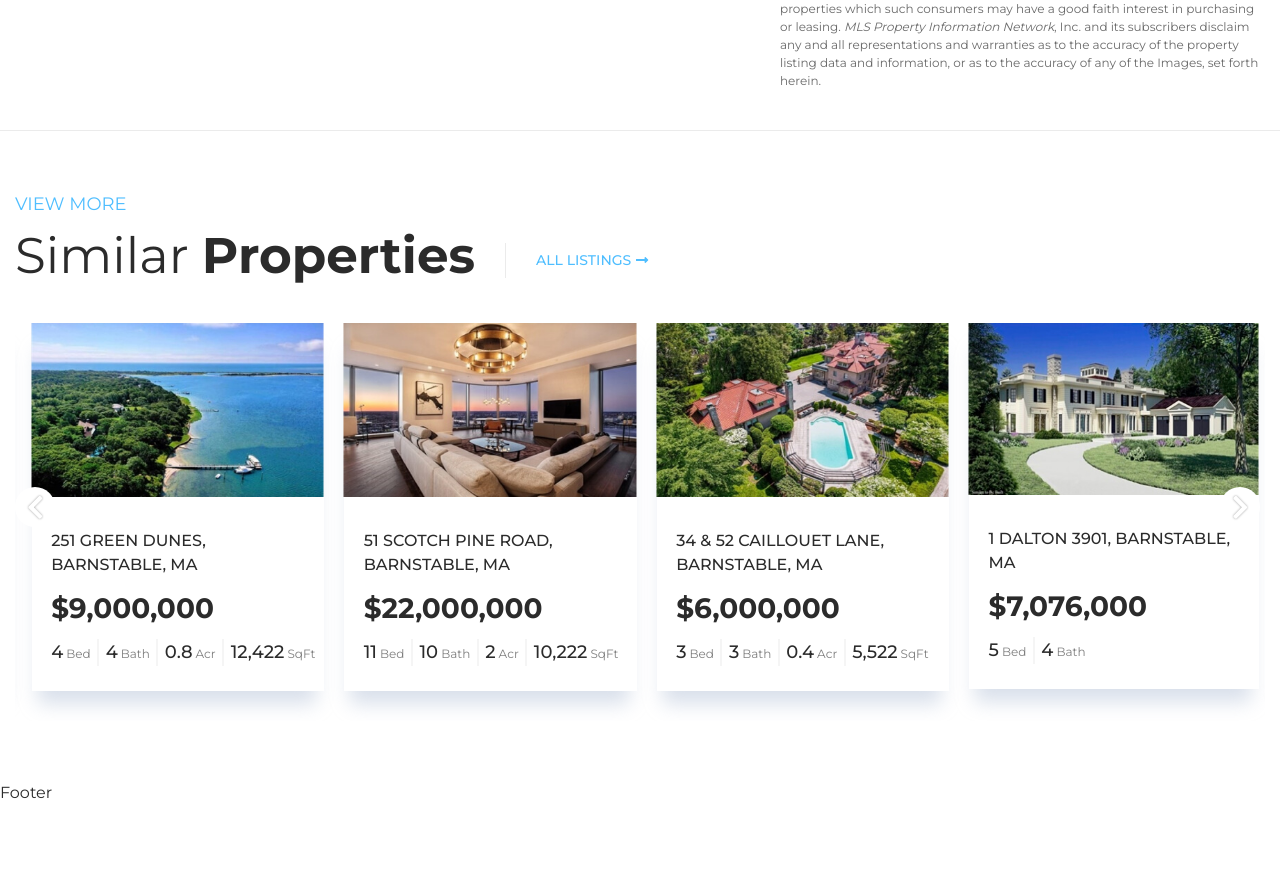
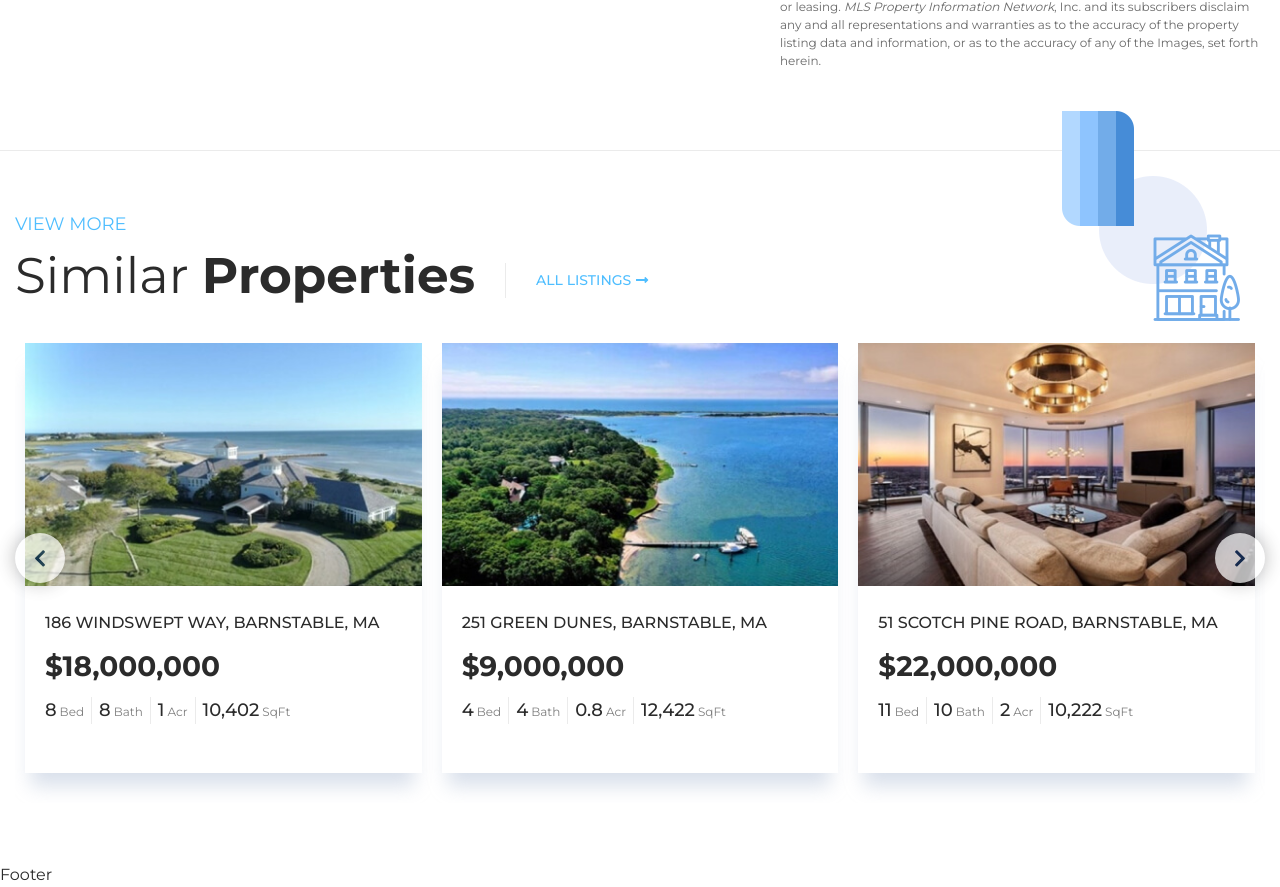
Before and after one commit to banderovskyi/detail-view-page, a React (Create React App) app: page / in a window 1280 px wide. Shown: the part 3445-4332 px from the top of the page. Before the commit the page ends 4250 px from the top, so only its background shows below. Built offline with nearby package versions, Linux system fonts and the light colour scheme.

Commit message:
Finished slider

```diff
--- a/src/App.scss
+++ b/src/App.scss
@@ -18,7 +18,7 @@
 }
 
 .page-wrapper {
-  padding: 40px 0;
+  padding: 20px 0 80px 0;
   .container {
     display: flex;
     flex-wrap: wrap;
--- a/src/components/CardsSlider/CardsSlider.js
+++ b/src/components/CardsSlider/CardsSlider.js
@@ -12,37 +12,37 @@ const CardsSlider = (props) => {
   const tabletBreakpoint = 922;
   const mobileBreakpoint = 768;
 
-  const cardsCountInit = {
-    fullHd: 4,
-    desktop: 3,
+  const cardsCountNumber = {
+    desktop: 4,
+    laptop: 3,
     tablet: 2,
     mobile: 1,
   };
-  const [cardsCount, setCardsCount] = useState(cardsCountInit.fullHd);
+  const [cardsCount, setCardsCount] = useState(cardsCountNumber.desktop);
 
   const [itemsLength] = useState(props.items.length);
 
-  const [activeItemIndex, setActiveItemIndex] = useState(0);
-  const [mainWrapperWidth, setMainWrapperWidth] = useState(0);
+  const [windowWidth, setwindowWidth] = useState(0);
+  const [activeCardIndex, setActiveCardIndex] = useState(0);
+  const [sliderWrapperWidth, setSliderWrapperWidth] = useState(0);
   const [itemNodeWidth, setItemNodeWidth] = useState(0);
-  const [transformWidth, setTransformWidth] = useState(0);
 
   const $sliderWrapper = useRef(null);
 
   const initSliderSizes = () => {
-    const nodeWidth = $sliderWrapper.current.clientWidth;
-    setItemNodeWidth(nodeWidth / cardsCount);
-    setMainWrapperWidth((nodeWidth / cardsCount) * itemsLength);
-    setTransformWidth(nodeWidth / cardsCount);
-    if (window.innerWidth < mobileBreakpoint) {
-      setCardsCount(cardsCountInit.mobile);
-    } else if (mobileBreakpoint < window.innerWidth && window.innerWidth < tabletBreakpoint) {
-      setCardsCount(cardsCountInit.tablet);
-    } else if (tabletBreakpoint < window.innerWidth && window.innerWidth < laptopBreakpoint) {
-      setCardsCount(cardsCountInit.desktop);
+    setwindowWidth(window.innerWidth);
+    if (windowWidth < mobileBreakpoint) {
+      setCardsCount(cardsCountNumber.mobile);
+    } else if (mobileBreakpoint < windowWidth && windowWidth < tabletBreakpoint) {
+      setCardsCount(cardsCountNumber.tablet);
+    } else if (tabletBreakpoint < windowWidth && windowWidth < laptopBreakpoint) {
+      setCardsCount(cardsCountNumber.laptop);
     } else {
-      setCardsCount(cardsCountInit.fullHd);
+      setCardsCount(cardsCountNumber.desktop);
     }
+    const wrapperWidth = $sliderWrapper.current.clientWidth;
+    setItemNodeWidth(wrapperWidth / cardsCount);
+    setSliderWrapperWidth((wrapperWidth / cardsCount) * itemsLength);
   };
 
   useEffect(() => {
@@ -50,71 +50,50 @@ const CardsSlider = (props) => {
     window.addEventListener('resize', () => {
       initSliderSizes();
     });
-
     return () => {
       window.removeEventListener('resize', initSliderSizes);
     };
-  }, [activeItemIndex]);
+  }, [cardsCount, windowWidth]);
 
   const nextClickHandler = () => {
-    console.log('NEXT CLICK', activeItemIndex);
-    setActiveItemIndex((prevIndex) => {
-      if (prevIndex >= itemsLength - 1) {
+    setActiveCardIndex((prevIndex) => {
+      if (!(activeCardIndex < itemsLength - cardsCount)) {
         return 0;
       }
       return prevIndex + 1;
     });
-    setTransformWidth((prevValue) => {
-      const newTransformWidth = prevValue + itemNodeWidth;
-      console.log(newTransformWidth, mainWrapperWidth, itemNodeWidth, prevValue);
-      // if (newTransformWidth >= mainWrapperWidth) {
-      //   return 0;
-      // }
-      return newTransformWidth;
-    });
   };
 
   const prevClickHandler = () => {
-    console.log('PREV CLICK', activeItemIndex);
-    setActiveItemIndex((prevIndex) => {
+    setActiveCardIndex((prevIndex) => {
+      console.log(prevIndex);
       if (prevIndex <= 0) {
-        return itemsLength - 1;
+        return itemsLength - cardsCount;
       }
       return prevIndex - 1;
-    });
-    setTransformWidth((prevValue) => {
-      const newTransformWidth = prevValue - itemNodeWidth;
-      if (newTransformWidth < 0) {
-        console.log('Click on tthe firts', newTransformWidth, prevValue);
-
-        return mainWrapperWidth - itemNodeWidth;
-      }
-      return newTransformWidth;
     });
   };
 
   return (
     <div className={`cards-slider ${props.className ? props.className : ''}`} ref={$sliderWrapper}>
-      <div className="slider__buttons">
-        <button onClick={prevClickHandler} className="slider__button slider__prev-button">
+      <div className="cards-slider__buttons">
+        <button
+          onClick={prevClickHandler}
+          className="cards-slider__button cards-slider__prev-button">
           <FontAwesomeIcon icon={faChevronLeft} size="2x" />
         </button>
-        <button onClick={nextClickHandler} className="slider__button slider__next-button">
+        <button
+          onClick={nextClickHandler}
+          className="cards-slider__button cards-slider__next-button">
           <FontAwesomeIcon icon={faChevronRight} size="2x" />
         </button>
       </div>
       <SliderWrapper
-        mainWrapperWidth={mainWrapperWidth}
-        transformWidth={
-          activeItemIndex < itemsLength - cardsCount
-            ? transformWidth
-            : mainWrapperWidth - itemNodeWidth
-        }>
-        >
+        mainWrapperWidth={sliderWrapperWidth}
+        transformWidth={itemNodeWidth * activeCardIndex}>
         {props?.items.map((item) => (
           <div className="cards-slider__item" key={item.mls} style={{ width: itemNodeWidth }}>
             <ListingCard
-              className=""
               link={item.link}
               img={item.thumb}
               imgAlt={item.imgAlt}
--- a/src/components/CardsSlider/CardsSlider.scss
+++ b/src/components/CardsSlider/CardsSlider.scss
@@ -2,19 +2,65 @@
 
 .cards-slider {
   position: relative;
-  .slider__button {
-    padding: 20px;
-    background-color: $white;
-    border-radius: 50%;
-    width: 40px;
-    height: 40px;
-    display: flex;
-    align-items: center;
-    justify-content: center;
-    opacity: 1;
-  }
 }
 
 .cards-slider__item {
   padding: 30px 10px;
+  .listing-card {
+    height: 100%;
+  }
 }
+
+.cards-slider__button {
+  display: flex;
+  align-items: center;
+  justify-content: center;
+  width: 50px;
+  height: 50px;
+  border-radius: 50%;
+  padding: 10px;
+  position: absolute;
+  z-index: 1;
+  top: 50%;
+  transform: translateY(-50%);
+  border: none;
+  cursor: pointer;
+  opacity: 0.7;
+  transition: opacity 0.3s;
+  background-color: $white;
+  box-shadow: 0px 0px 20px rgba(0, 0, 0, 0.4);
+  &:hover {
+    opacity: 1;
+  }
+  svg {
+    max-width: 40%;
+  }
+  svg path {
+    color: $color-primary;
+  }
+}
+
+.cards-slider__prev-button {
+  left: 0px;
+}
+
+.cards-slider__next-button {
+  right: 0px;
+}
+
+@media screen and (max-width: $screen-sm - 1px) {
+  .cards-slider {
+    margin: 0px;
+  }
+  .cards-slider__button {
+    width: 40px;
+    height: 40px;
+  }
+  .cards-slider__prev-button {
+    left: -13px;
+  }
+
+  .cards-slider__next-button {
+    right: -13px;
+  }
+}
--- a/src/components/MoreLikeThis/MoreLikeThis.scss
+++ b/src/components/MoreLikeThis/MoreLikeThis.scss
@@ -3,6 +3,17 @@
 .more-like-this {
   padding: 60px 0;
   border-top: 1px solid $color-border;
+  position: relative;
+  &::before {
+    content: '';
+    display: block;
+    width: 178px;
+    height: 210px;
+    background: url('flw-icon.png') no-repeat center center/ contain;
+    position: absolute;
+    right: 40px;
+    top: -40px;
+  }
 }
 
 .more-like-this__header {
@@ -18,6 +29,15 @@
 }
 
 @media screen and (max-width: $screen-sm - 1px) {
+  .more-like-this {
+    &::before {
+      right: 0;
+      width: 108px;
+      height: 140px;
+      top: -50px;
+      right: 15px;
+    }
+  }
   .more-like-this__header {
     flex-direction: column;
     align-items: flex-start;
--- a/src/components/UI/ListingCard/ListingCard.scss
+++ b/src/components/UI/ListingCard/ListingCard.scss
@@ -59,3 +59,20 @@
   font-size: 12px;
   opacity: 0.6;
 }
+
+@media screen and (max-width: $screen-xs - 1px) {
+  .card-properties {
+    flex-wrap: wrap;
+    &__item {
+      width: 50%;
+      margin-left: 0;
+      &:not(:first-child) {
+        margin-left: 0;
+      }
+      &:first-child {
+        padding-left: 7px;
+        border-left: 1px solid $color-border;
+      }
+    }
+  }
+}
```
Also changed, not shown: public/images/icons/flw-icon.png (added), src/components/MoreLikeThis/flw-icon.png (added).
